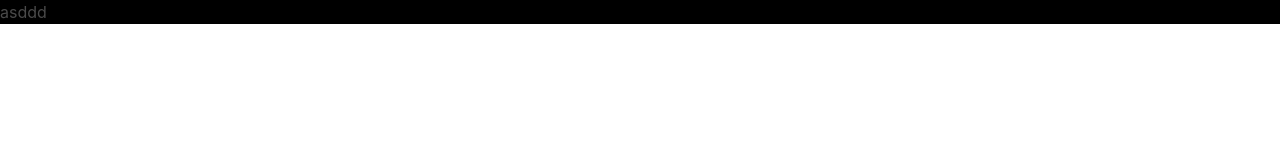
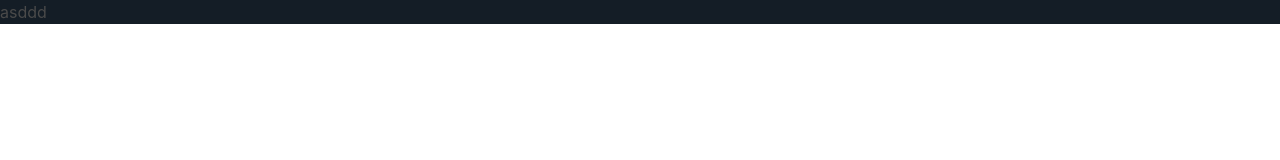
Before and after one commit to deuterium2h/deuterium2h.github.io, a plain HTML site: page index.html in a window 1280 px wide. Drawn offline with nearby package versions, Linux system fonts and the light colour scheme.

Commit message:
Update index.html

```diff
--- a/index.html
+++ b/index.html
@@ -9,7 +9,7 @@
         <link rel="stylesheet" href="https://cdnjs.cloudflare.com/ajax/libs/font-awesome/4.7.0/css/font-awesome.min.css">
         <style>
             body {
-                background-color: black;
+                background: #141d26;
             }
         </style>
 
```
